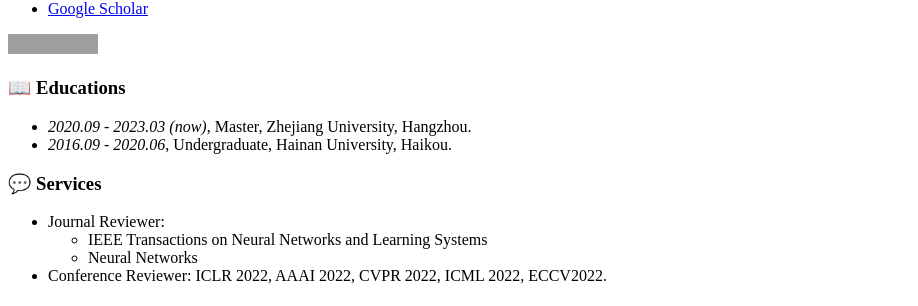
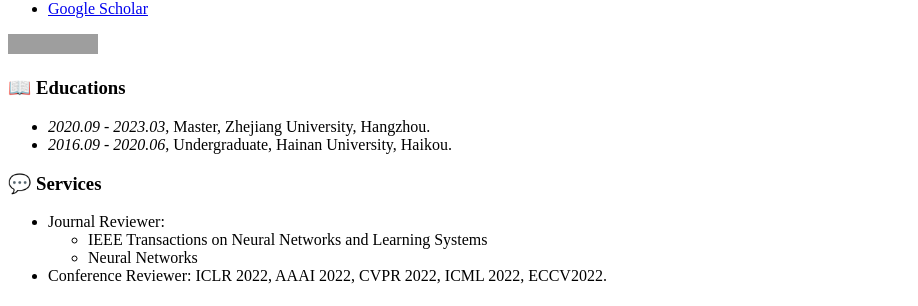
Before and after one commit to zj-jayzhang/zj-jayzhang.github.io, a Jekyll site: the page built from _pages/includes/others.md, in a window 1280 px wide. Shown: the part 710-1016 px from the top of the page, without its empty margins (0-918 px from the left). Built offline with Jekyll 4.4.1, drawn with Linux system fonts in a browser that asks for light colours; our own code applies the rules of GitHub Pages for plain Markdown files; grey boxes are pictures that could not be loaded.

Commit message:
Update others.md

```diff
--- a/_pages/includes/others.md
+++ b/_pages/includes/others.md
@@ -1,6 +1,6 @@
 
 # 📖 Educations
-- *2020.09 - 2023.03 (now)*, Master, Zhejiang University, Hangzhou.
+- *2020.09 - 2023.03*, Master, Zhejiang University, Hangzhou.
 - *2016.09 - 2020.06*, Undergraduate, Hainan University, Haikou.
 
 
@@ -12,9 +12,6 @@
 
 
 # 💻 Internships
-<!-- - *2022.7 - 2022.08 (now)*, [SenseTime](https://www.sensetime.com/cn), Research Intern, Hangzhou.
-- *2022.04 - 2022.06*, [MSRA, Artificial Intelligence Group](https://www.msra.cn/), Research Intern,  Shanghai. -->
-
 - *2021.11 - 2022.06*, [Sony AI](https://ai.sony/index.html), Research Intern, Tokyo.
 - *2020.10 - 2021.10*, [Tencent, Youtu Lab](https://open.youtu.qq.com/#/open/home), Research Intern, Shanghai.
 - *2019.11 - 2020.4*, [Alibaba, AliExpress](https://best.aliexpress.com/?src=google&albch=fbrnd&acnt=304-410-9721&albcp=2068664807&albag=79246744747&slnk=&trgt=aud-349278956780%3Akwd-14802285088&plac=&crea=593475686546&netw=g&device=c&mtctp=e&memo1=&albbt=Google_7_fbrnd&albagn=888888&isSmbActive=false&isSmbAutoCall=false&needSmbHouyi=false&gclid=CjwKCAjw6raYBhB7EiwABge5KmJEdkBNra9NIkEyXjv8DeW97nuCkApkC0hO6wXmUElokzEzwubdCBoCS1kQAvD_BwE&aff_fcid=49d56b453a774dd18d8a51ad2cf75f42-1661916386478-02753-UneMJZVf&aff_fsk=UneMJZVf&aff_platform=aaf&sk=UneMJZVf&aff_trace_key=49d56b453a774dd18d8a51ad2cf75f42-1661916386478-02753-UneMJZVf&terminal_id=830c48989058475bba173ccde706b3e7&afSmartRedirect=y), Software Engineer, Hangzhou.
```
Also changed, not shown: other parts of _pages/includes/others.md (+0 -6 lines).
